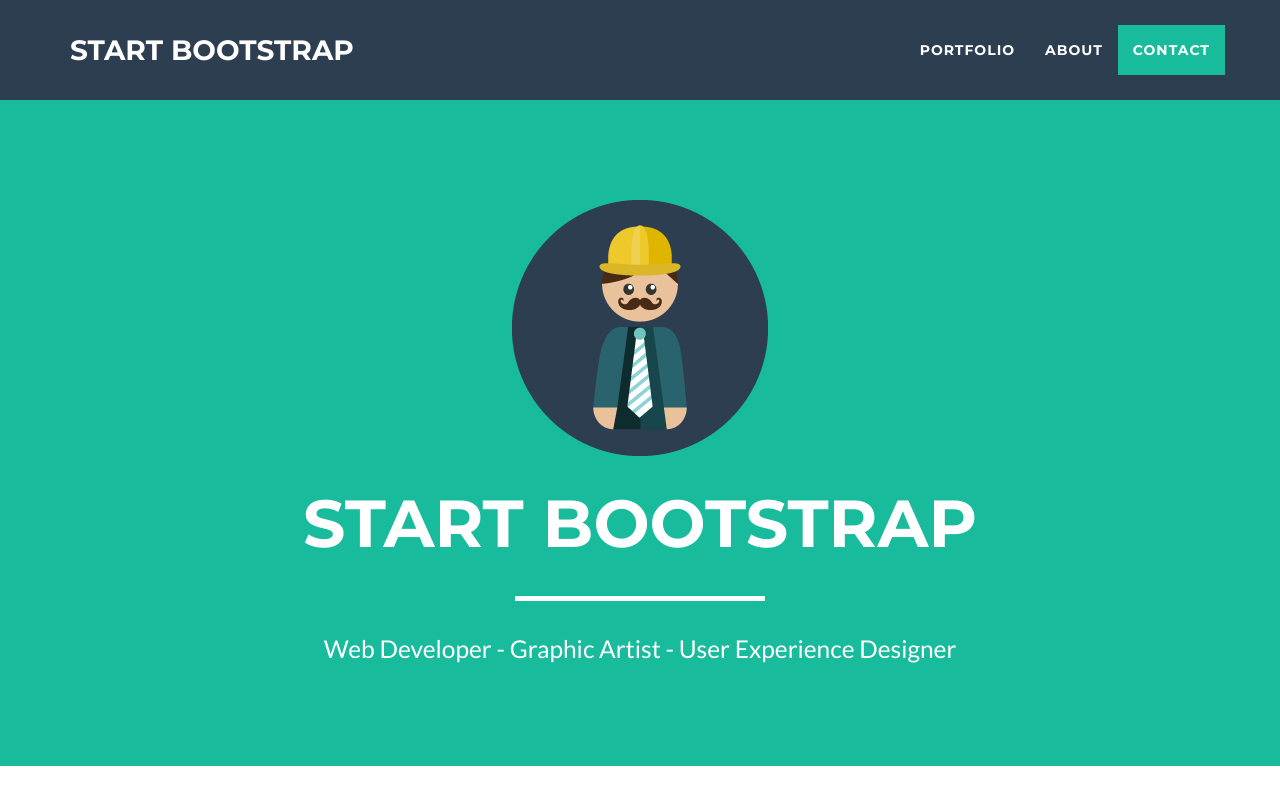
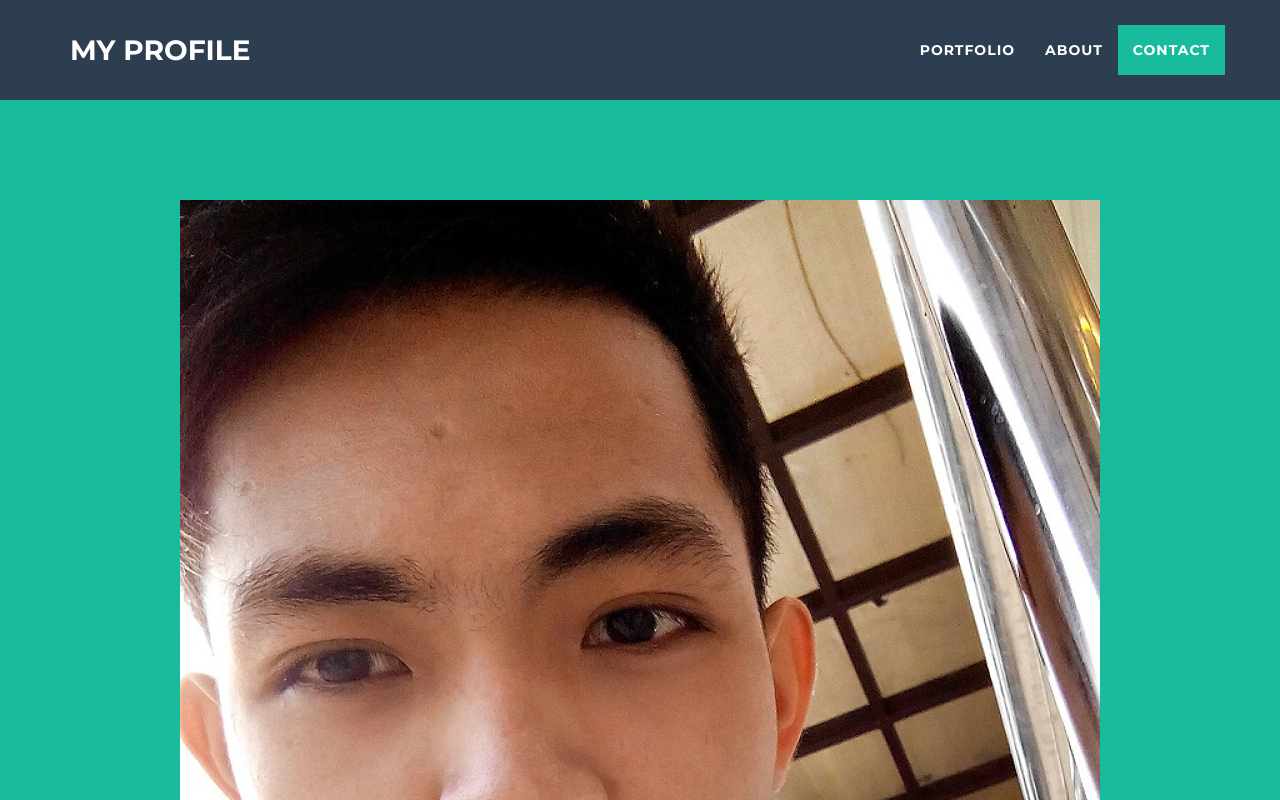
Before and after one commit to bobbytungod/bobbytungod.github.io, a website: page index.html in a window 1280 px wide. Shown: the top 800 px of the page. Drawn offline with nearby package versions, Linux system fonts and the light colour scheme.

Commit message:
Update index.html

```diff
--- a/index.html
+++ b/index.html
@@ -41,7 +41,7 @@
                 <button type="button" class="navbar-toggle" data-toggle="collapse" data-target="#bs-example-navbar-collapse-1">
                     <span class="sr-only">Toggle navigation</span> Menu <i class="fa fa-bars"></i>
                 </button>
-                <a class="navbar-brand" href="#page-top">Start Bootstrap</a>
+                <a class="navbar-brand" href="#page-top">My Profile</a>
             </div>
 
             <!-- Collect the nav links, forms, and other content for toggling -->
@@ -71,11 +71,11 @@
         <div class="container">
             <div class="row">
                 <div class="col-lg-12">
-                    <img class="img-responsive" src="img/profile.png" alt="">
+                    <img class="img-responsive" src="boo.jpg" alt="">
                     <div class="intro-text">
                         <span class="name">Start Bootstrap</span>
                         <hr class="star-light">
-                        <span class="skills">Web Developer - Graphic Artist - User Experience Designer</span>
+                        <span class="skills">Web Developer - Student</span>
                     </div>
                 </div>
             </div>
```
